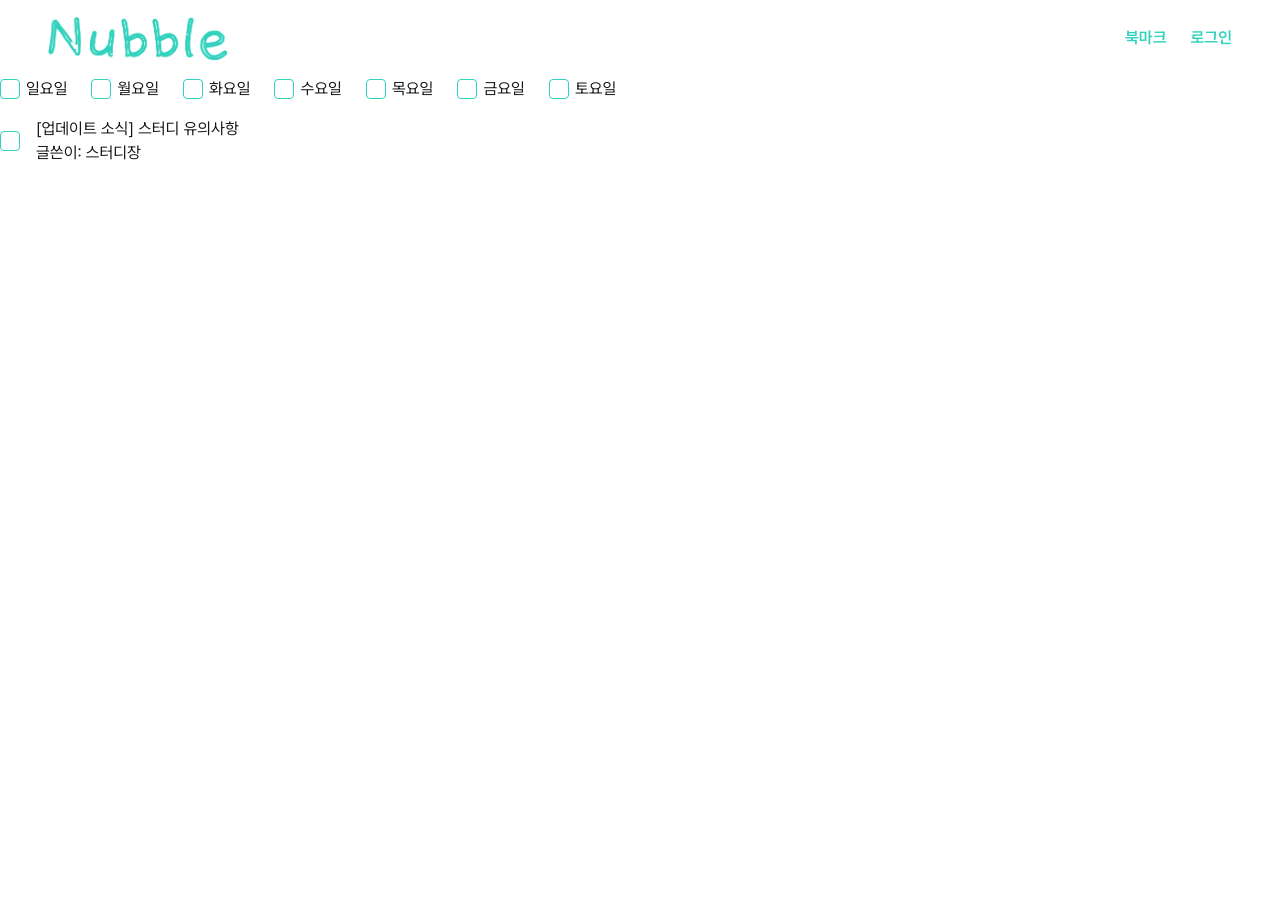
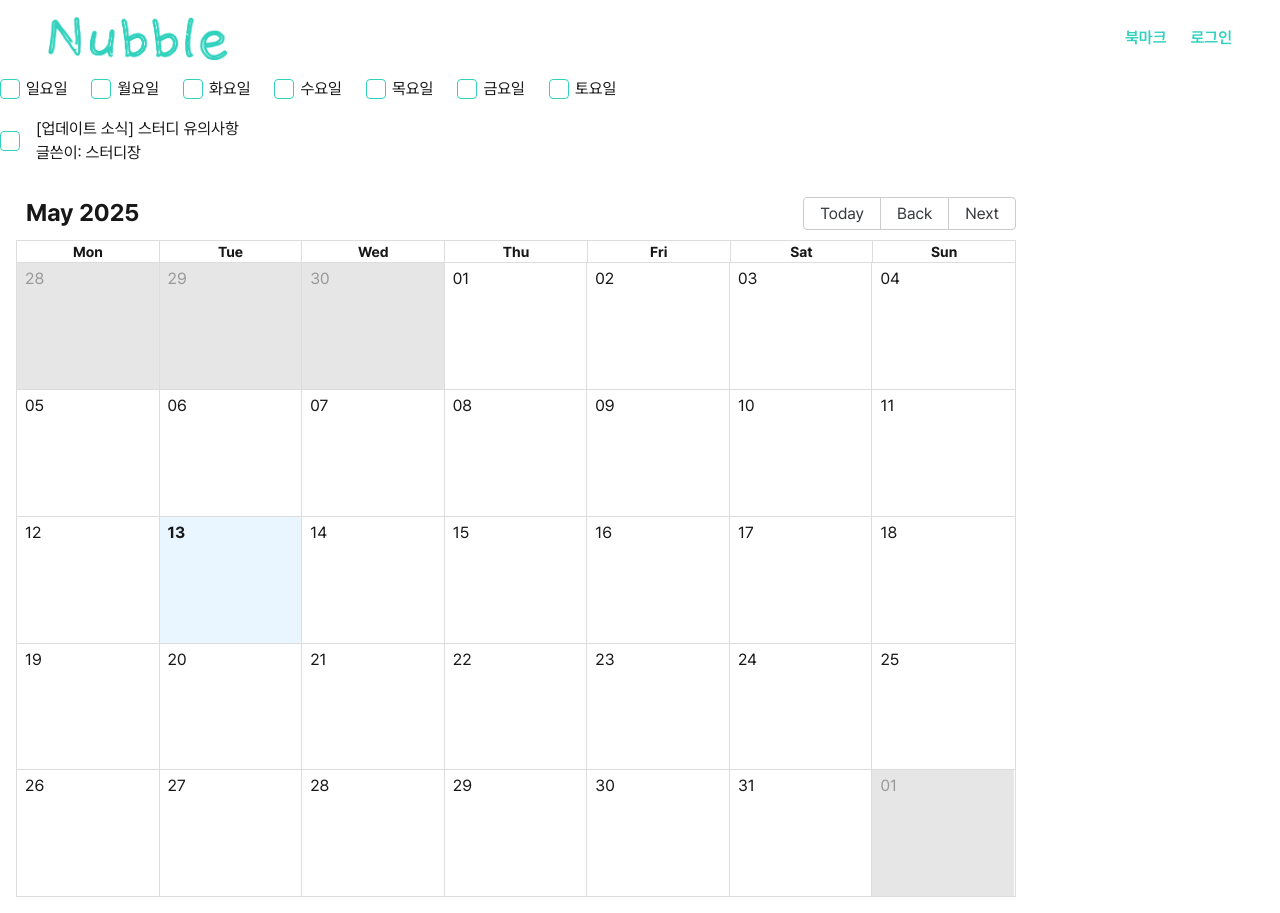
Before and after one commit to Nubblee/NubbleV2-FE, a Next.js app: page /test in a window 1280 px wide. Before the commit the page ends 800 px from the top, so only its background shows below. Built offline with nearby package versions, Linux system fonts and the light colour scheme.

Commit message:
feat: 월요일 시작을 위해 date-fns에서 luxon으로 교체 (#11)

```diff
--- a/components/Calendar.tsx
+++ b/app/(default)/_component/Calendar/Calendar.tsx
@@ -1,20 +1,11 @@
 'use client'
 
-import { Calendar, dateFnsLocalizer } from 'react-big-calendar'
+import { Calendar, luxonLocalizer } from 'react-big-calendar'
+import { DateTime } from 'luxon'
 import 'react-big-calendar/lib/css/react-big-calendar.css'
-import { format, parse, getDay, startOfWeek } from 'date-fns'
-import { ko } from 'date-fns/locale/ko'
 
-const locales = {
-  'ko-KR': ko,
-}
-
-const localizer = dateFnsLocalizer({
-  format,
-  parse,
-  startOfWeek: () => 0,
-  getDay,
-  locales,
+const localizer = luxonLocalizer(DateTime, {
+  firstDayOfWeek: 1,
 })
 
 const CalendarWrapper = () => {
--- a/app/(default)/test/page.tsx
+++ b/app/(default)/test/page.tsx
@@ -2,6 +2,7 @@
 
 import { useState } from 'react'
 import Checkbox from '@/components/Checkbox'
+import CalendarWrapper from '@/app/(default)/_component/Calendar/Calendar'
 
 export default function Test() {
   const days = ['일요일', '월요일', '화요일', '수요일', '목요일', '금요일', '토요일']
@@ -30,6 +31,10 @@ export default function Test() {
           <p>글쓴이: 스터디장</p>
         </div>
       </div>
+
+      <div>
+        <CalendarWrapper />
+      </div>
     </div>
   )
 }
--- a/app/globals.css
+++ b/app/globals.css
@@ -1,4 +1,4 @@
-@import "tailwindcss";
+@import 'tailwindcss';
 
 @theme inline {
   --font-pretendard: var(--font-pretendard);
@@ -34,3 +34,20 @@ body {
   background: var(--background);
   color: var(--foreground);
 }
+
+/* Calendar */
+.rbc-toolbar {
+  @apply flex justify-between items-center;
+}
+
+.rbc-toolbar-label {
+  @apply flex text-2xl font-bold;
+}
+
+.rbc-btn-group {
+  @apply order-last;
+}
+
+.rbc-date-cell {
+  @apply flex px-2 py-1;
+}
--- a/package.json
+++ b/package.json
@@ -12,8 +12,7 @@
     "@radix-ui/react-select": "^2.2.2",
     "clsx": "^2.1.1",
     "lucide-react": "0.503.0",
-    "date-fns": "^4.1.0",
-    "lucide-react": "0.503.0",
+    "luxon": "^3.6.1",
     "next": "15.3.0",
     "postcss": "^8.5.3",
     "react": "^19.0.0",
@@ -24,6 +23,7 @@
   "devDependencies": {
     "@eslint/eslintrc": "^3",
     "@tailwindcss/postcss": "^4.1.4",
+    "@types/luxon": "^3.6.2",
     "@types/node": "^20",
     "@types/react": "^19",
     "@types/react-big-calendar": "^1.16.1",
```
Also changed, not shown: 1 other file (tests, documents, lock files or other folders).
